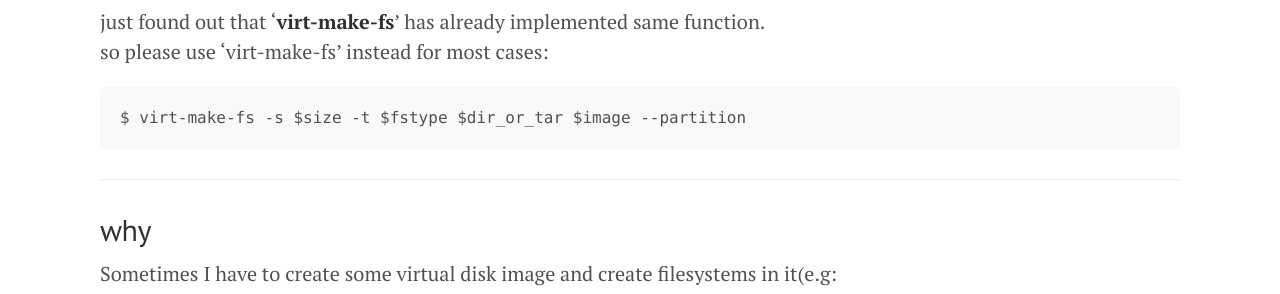
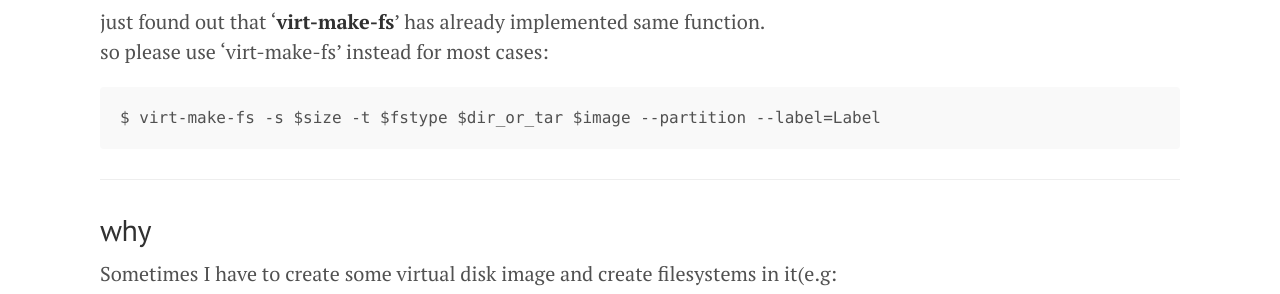
Before and after one commit to tcler/tcler.github.io, a Jekyll site: the page built from _posts/2022-03-09-create-any-filesystem-in-image-as-non-root-user.md, in a window 1280 px wide and 900 px high. Shown: the part 379-673 px from the top of the window. Built offline with Jekyll 4.4.1, drawn with Linux system fonts in a browser that asks for light colours; some of the changed text lies outside the part shown.

Commit message:
Update 2022-03-09-create-any-filesystem-in-image-as-non-root-user.md

````diff
--- a/_posts/2022-03-09-create-any-filesystem-in-image-as-non-root-user.md
+++ b/_posts/2022-03-09-create-any-filesystem-in-image-as-non-root-user.md
@@ -7,7 +7,7 @@ title: "create any filesystem in disk image as a non-root user"
 just found out that '**virt-make-fs**' has already implemented same function.
 so please use 'virt-make-fs' instead for most cases:
 ```
-$ virt-make-fs -s $size -t $fstype $dir_or_tar $image --partition
+$ virt-make-fs -s $size -t $fstype $dir_or_tar $image --partition --label=Label
 ```
 ---
 ## why
@@ -75,9 +75,10 @@ create_vdiskn "$@"
 see also: [create-vdisk.sh](https://github.com/tcler/kiss-vm-ns/blob/master/utils/.deprecated/create-vdisk.sh)
 welcome improve it or report bug/feedback/..
 
+---
 ## [update 2022-03-11]
 just found out that '**virt-make-fs**' has already implemented same function.
 so please use 'virt-make-fs' instead for most cases:
 ```
-$ virt-make-fs -s $size -t $fstype $dir_or_tar $image --partition
+$ virt-make-fs -s $size -t $fstype $dir_or_tar $image --partition --label=Label
 ```
````
